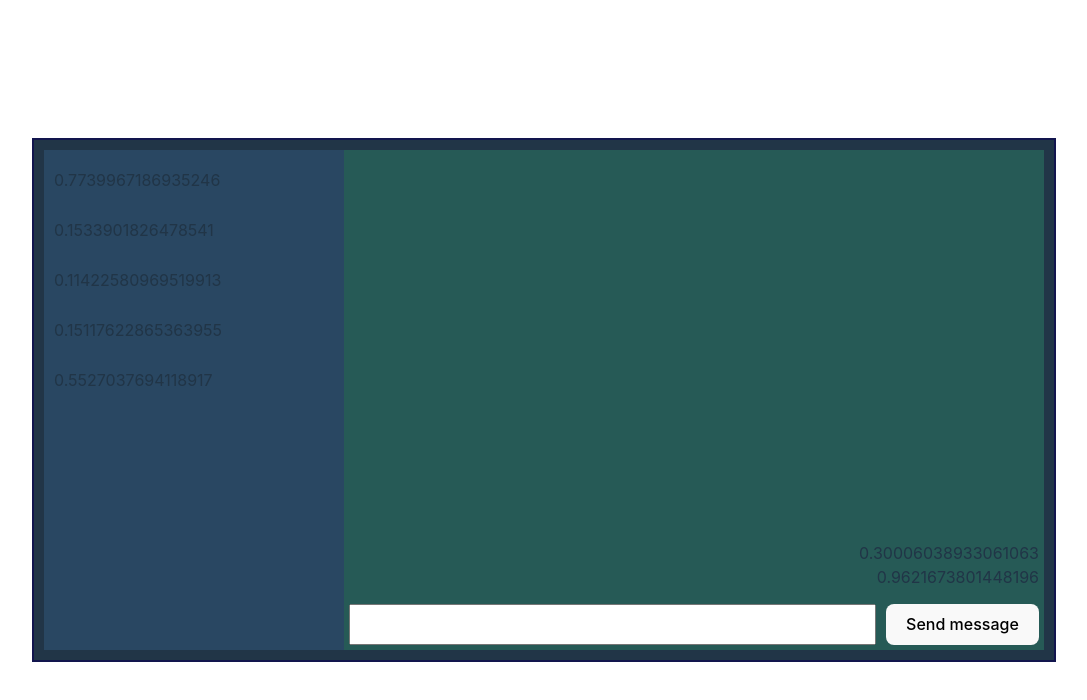
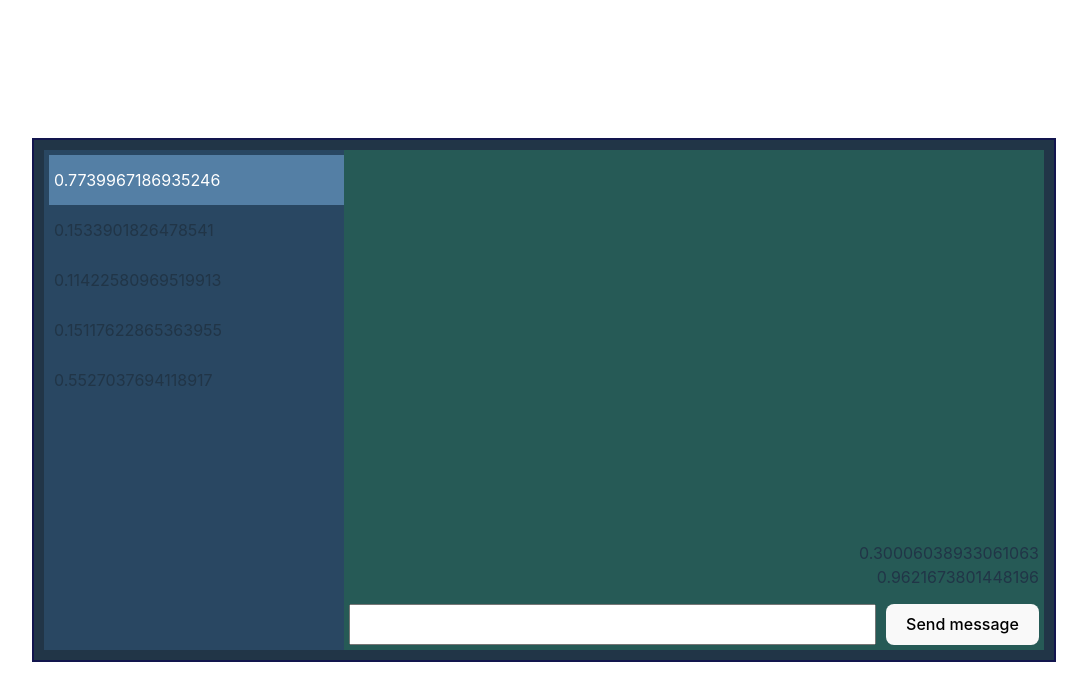
Before and after one commit to rimbark/vue_websocket_chat, a Vue app: page / in a window 1280 px wide. Shown: the top 700 px of the page, without its empty margins (96-1183 px from the left). Built offline with nearby package versions, Linux system fonts and the light colour scheme.

Commit message:
рефакторинг выбора канала

```diff
--- a/src/components/ChannelsList.vue
+++ b/src/components/ChannelsList.vue
@@ -1,12 +1,10 @@
 <script lang="ts" setup="">
+import { ref } from "vue"
 import { useChannelsService } from "../modules/channelsService.ts"
 
 const { channels } = useChannelsService ()
-const setActive = (id: number) => {
-  channels.forEach (ch => {
-    ch.id === id ? ch.checked = true : ch.checked = false
-  })
-}
+
+const activeChannel = ref (channels[0].id)
 </script>
 
 <template>
@@ -15,8 +13,8 @@ const setActive = (id: number) => {
       v-for="channel in channels"
       :key="channel.id"
       class="container_item"
-      :class="{active: channel.checked}"
-      @click="setActive(channel.id)"
+      :class="{active: channel.id === activeChannel}"
+      @click="activeChannel = channel.id"
     >
       {{ channel.title }}
     </div>
```
